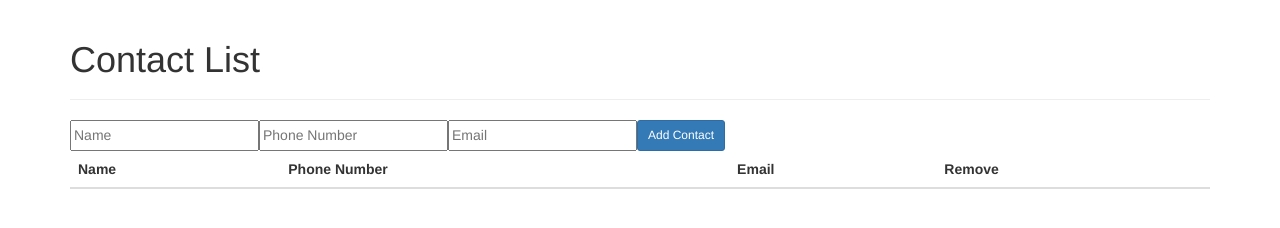
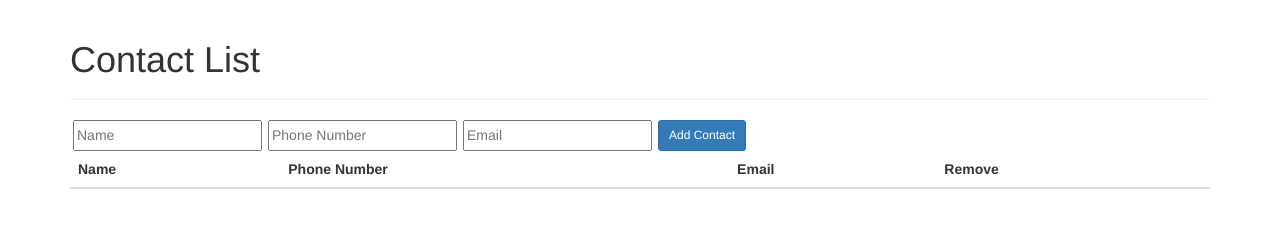
Before and after one commit to JHouck1230/Angular-Contact-List, a website: page index.html in a window 1280 px wide. Drawn offline with nearby package versions, Linux system fonts and the light colour scheme; no server answers.

Commit message:
Adjusted input alignment

```diff
--- a/public/style.css
+++ b/public/style.css
@@ -9,4 +9,9 @@ span {
 
 input {
   height: 31px;
+  margin: 0px 3px;
 }
+
+.btn-primary {
+	margin-left: 3px;
+}
```
